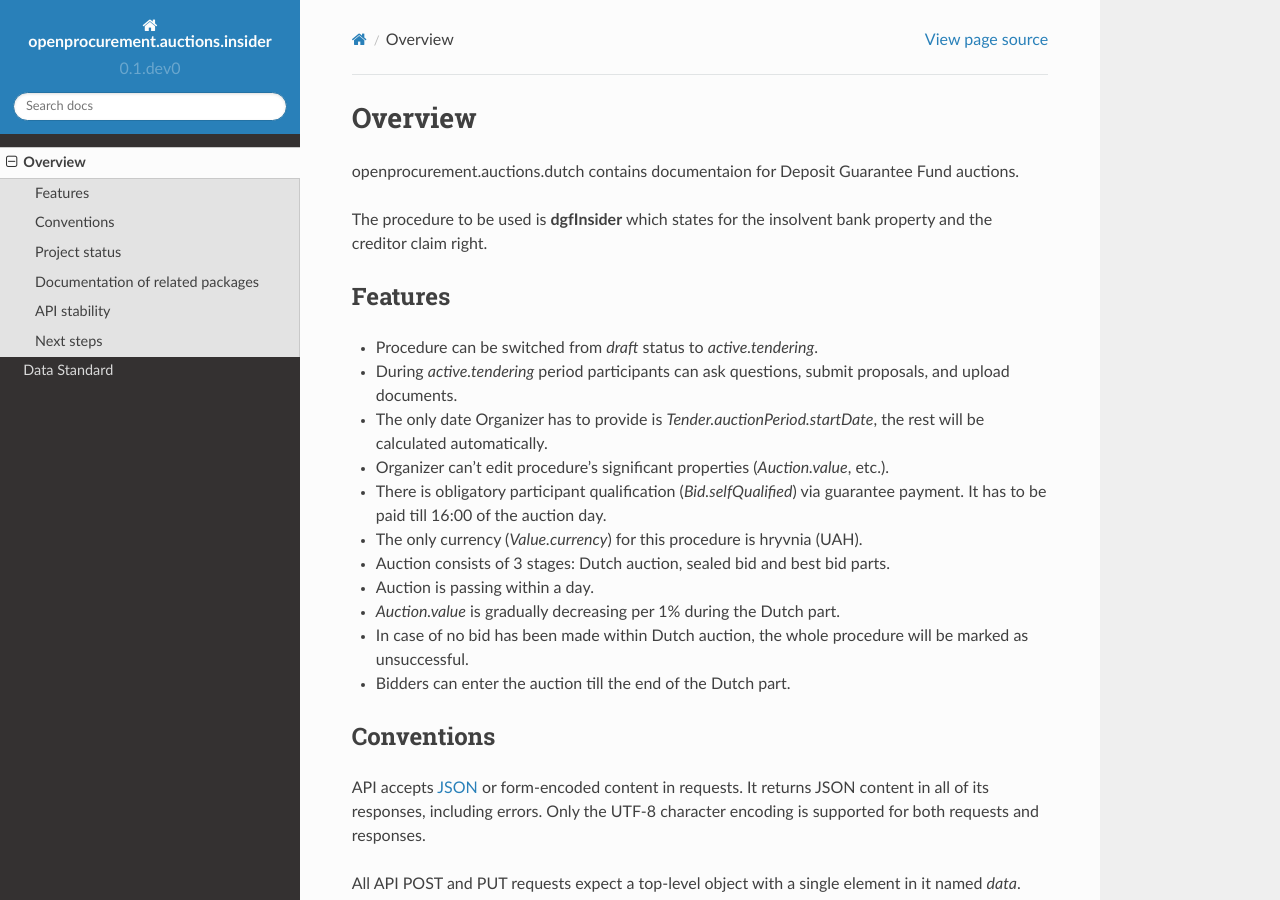
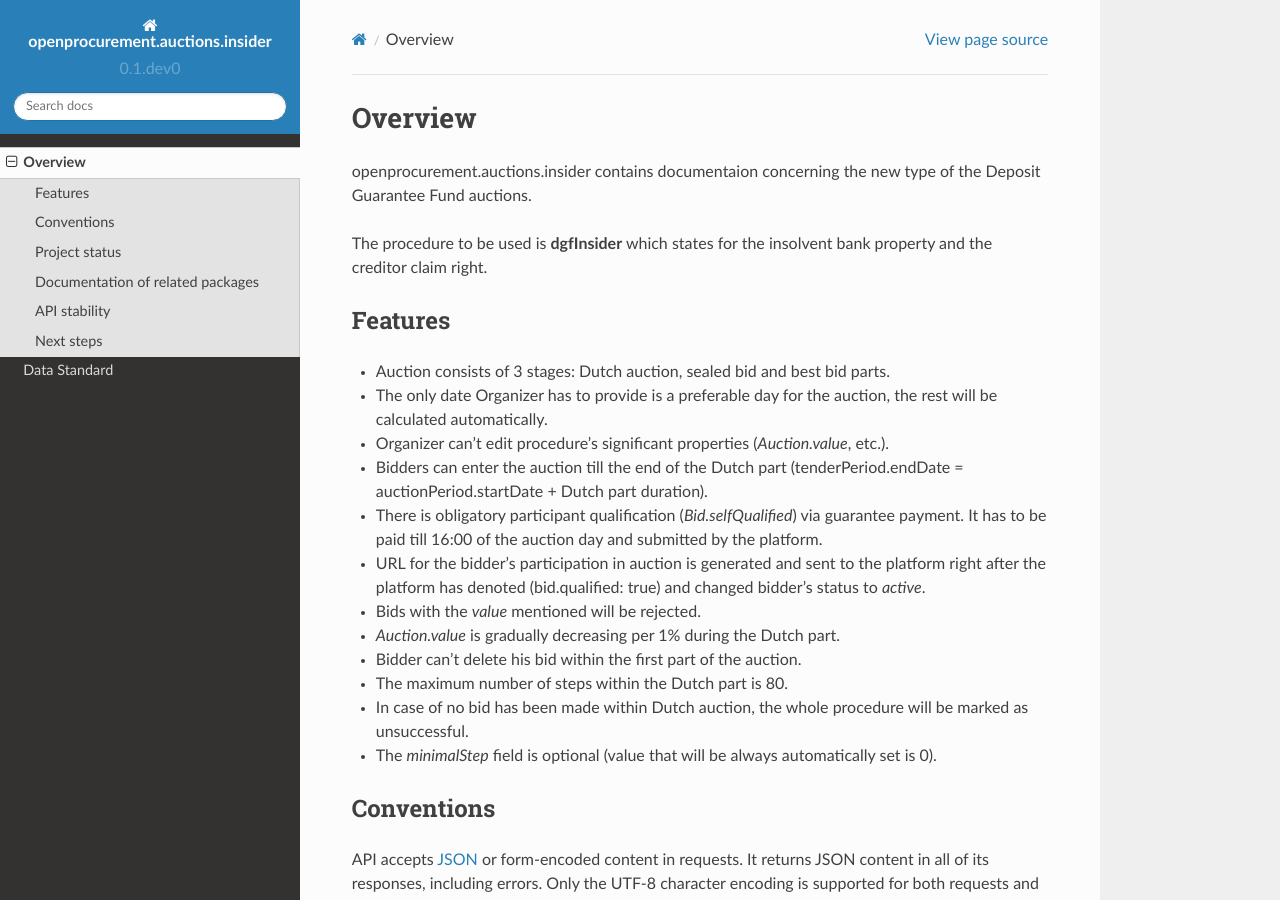
Before and after one commit to sasha-kantoriz/openprocurement.auctions.insider, a Sphinx documentation site: the page built from docs/source/overview.rst, in a window 1280 px wide and 900 px high. Built offline with Sphinx 7.4.7 and the Read the Docs theme 2.0.0, drawn with Linux system fonts in a browser that asks for light colours.

Commit message:
Change overview

```diff
--- a/docs/source/overview.rst
+++ b/docs/source/overview.rst
@@ -1,7 +1,7 @@
 Overview
 ========
 
-openprocurement.auctions.dutch contains documentaion for Deposit Guarantee Fund auctions.
+openprocurement.auctions.insider contains documentaion concerning the new type of the Deposit Guarantee Fund auctions.
 
 The procedure to be used is **dgfInsider** which states for the insolvent bank property and the creditor claim right.
 
@@ -9,17 +9,18 @@ The procedure to be used is **dgfInsider** which states for the insolvent bank p
 Features
 --------
 
-* Procedure can be switched from *draft* status to *active.tendering*.
-* During *active.tendering* period participants can ask questions, submit proposals, and upload documents.
-* The only date Organizer has to provide is *Tender.auctionPeriod.startDate*, the rest will be calculated automatically.
+* Auction consists of 3 stages: Dutch auction, sealed bid and best bid parts.
+* The only date Organizer has to provide is a preferable day for the auction, the rest will be calculated automatically.
 * Organizer can't edit procedure's significant properties (*Auction.value*, etc.).
-* There is obligatory participant qualification (*Bid.selfQualified*) via guarantee payment. It has to be paid till 16:00 of the auction day.
-* The only currency (*Value.currency*) for this procedure is hryvnia (UAH).
-* Auction consists of 3 stages: Dutch auction, sealed bid and best bid parts.
-* Auction is passing within a day.
+* Bidders can enter the auction till the end of the Dutch part (tenderPeriod.endDate =  auctionPeriod.startDate + Dutch part duration).
+* There is obligatory participant qualification (*Bid.selfQualified*) via guarantee payment. It has to be paid till 16:00 of the auction day and submitted by the platform.
+* URL for the bidder's participation in auction is generated and sent to the platform right after the platform has denoted (bid.qualified: true) and changed bidder's status to `active`.
+* Bids with the `value` mentioned will be rejected.
 * *Auction.value* is gradually decreasing per 1% during the Dutch part.
+* Bidder can't delete his bid within the first part of the auction.
+* The maximum number of steps within the Dutch part is 80.
 * In case of no bid has been made within Dutch auction, the whole procedure will be marked as unsuccessful.
-* Bidders can enter the auction till the end of the Dutch part.
+* The `minimalStep` field is optional (value that will be always automatically set is 0).
 
 
 Conventions
```
